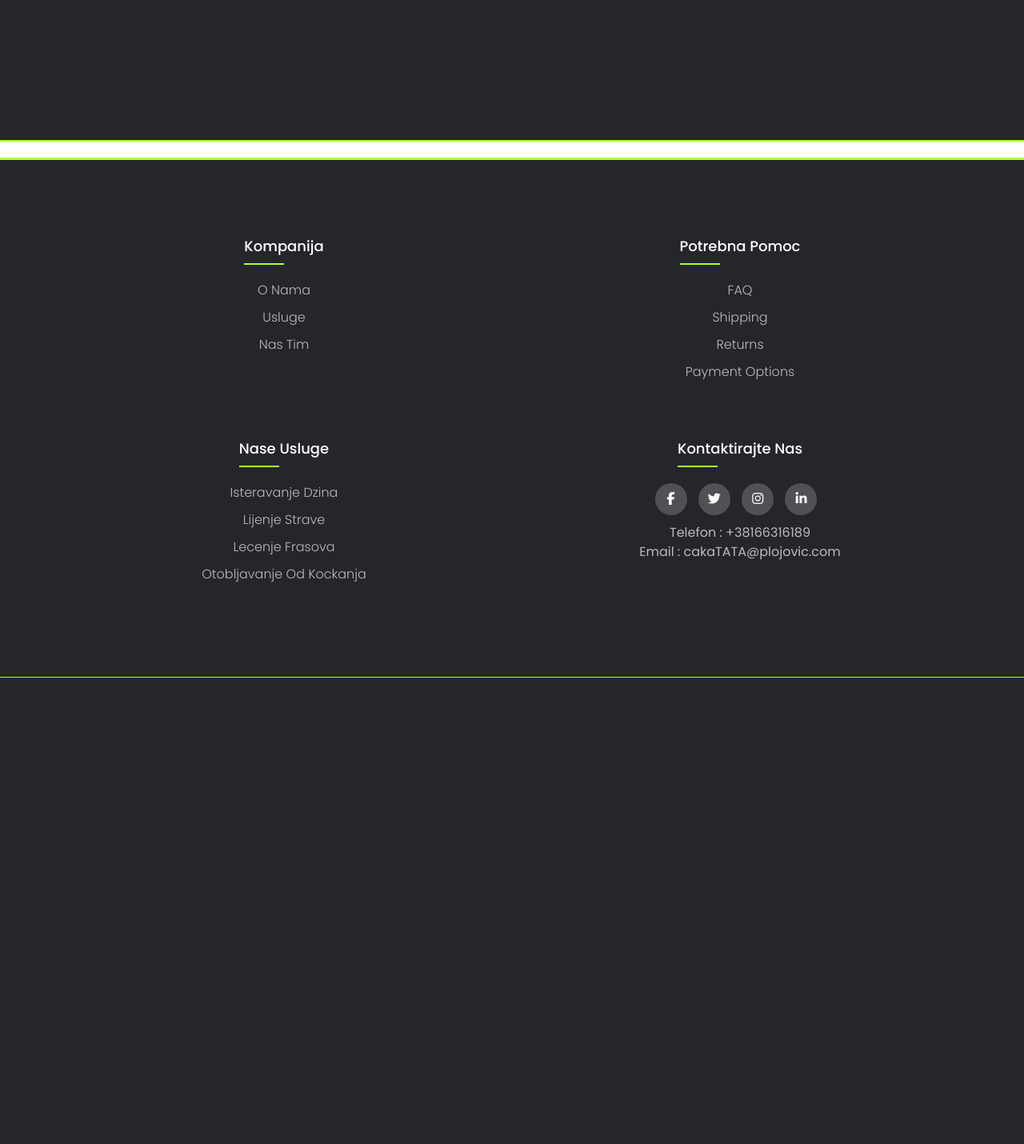
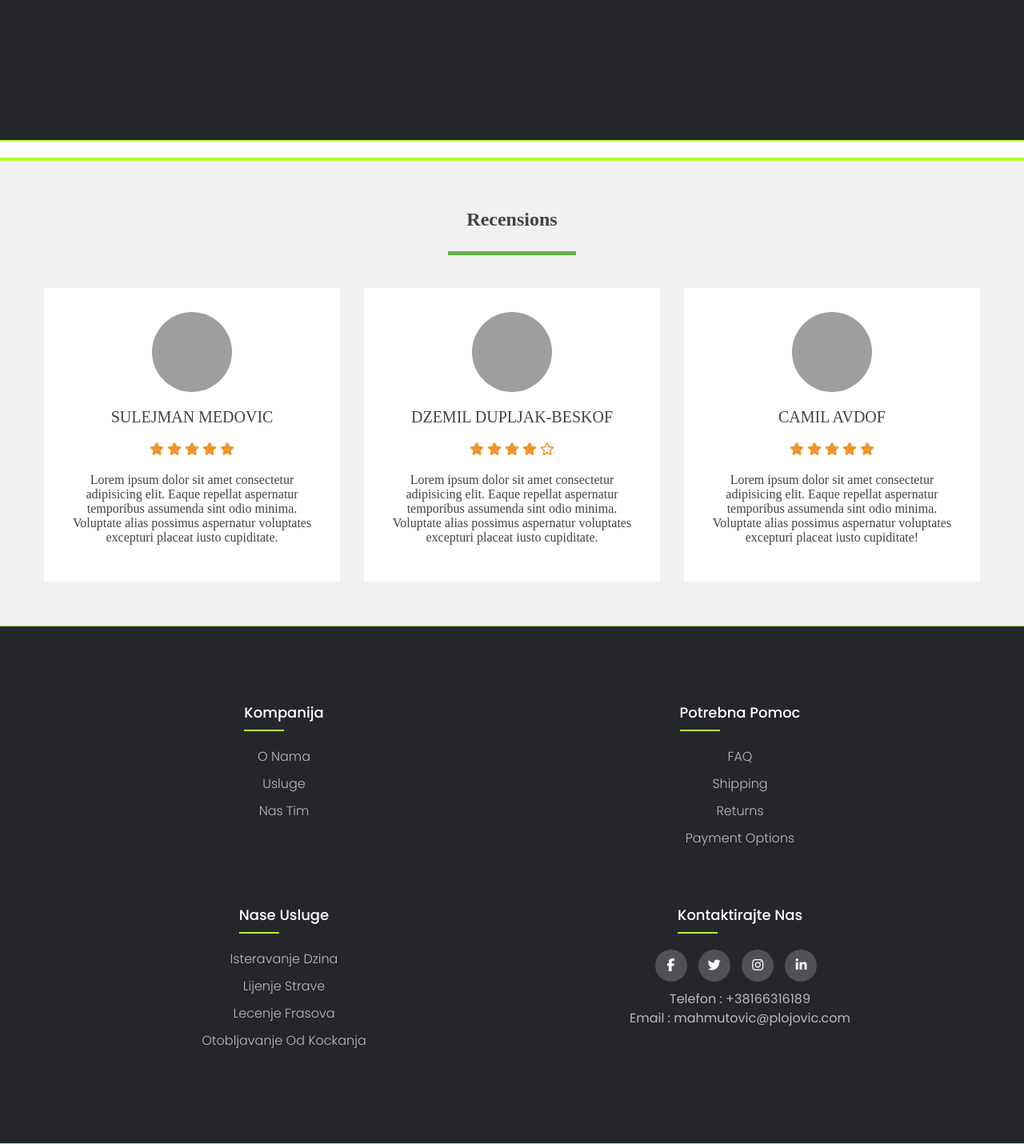
Before and after one commit to Camil-P/Clinic, a PHP site: page / in a window 1280 px wide. Shown: the part 1312-2742 px from the top of the page at 80% size. Before the commit the page ends 2159 px from the top, so only its background shows below. Run offline with PHP 8.4, Linux system fonts and the light colour scheme; some libraries are stand-ins or nearby versions; grey boxes are pictures that could not be loaded.

Commit message:
create new feature Nikola

```diff
--- a/Client/index.html
+++ b/Client/index.html
@@ -114,6 +114,62 @@
 
     <section id="about-clinic"></section>
 
+    <section id="testimonials">
+      <div class="testimonials">
+        <div class="testimonial-inner">
+          <h1>Recensions</h1>
+          <div class="border"></div>
+
+          <div class="row">
+            <div class="col">
+              <div class="testimonial">
+                <img src="https://images.pexels.com/photos/3211476/pexels-photo-3211476.jpeg?auto=compress&cs=tinysrgb&dpr=2&h=650&w=940" alt="">
+                <div class="name">Sulejman Medovic</div>
+                <div class="stars">
+                  <i class="fas fa-star"></i>
+                  <i class="fas fa-star"></i>
+                  <i class="fas fa-star"></i>
+                  <i class="fas fa-star"></i>
+                  <i class="fas fa-star"></i>
+                </div>
+                <p>Lorem ipsum dolor sit amet consectetur adipisicing elit. Eaque repellat aspernatur temporibus assumenda sint odio minima. Voluptate alias possimus aspernatur voluptates excepturi placeat iusto cupiditate.</p>
+              </div>
+            </div>
+
+            <div class="col">
+              <div class="testimonial">
+                <img src="https://images.pexels.com/photos/3585325/pexels-photo-3585325.jpeg?auto=compress&cs=tinysrgb&dpr=2&h=650&w=940" alt="">
+                <div class="name">Dzemil Dupljak-Beskof</div>
+                <div class="stars">
+                  <i class="fas fa-star"></i>
+                  <i class="fas fa-star"></i>
+                  <i class="fas fa-star"></i>
+                  <i class="fas fa-star"></i>
+                  <i class="far fa-star"></i>
+                </div>
+                <p>Lorem ipsum dolor sit amet consectetur adipisicing elit. Eaque repellat aspernatur temporibus assumenda sint odio minima. Voluptate alias possimus aspernatur voluptates excepturi placeat iusto cupiditate.</p>
+              </div>
+            </div>
+
+            <div class="col">
+              <div class="testimonial">
+                <img src="https://images.pexels.com/photos/2690323/pexels-photo-2690323.jpeg?auto=compress&cs=tinysrgb&dpr=2&h=650&w=940" alt="">
+                <div class="name">Camil Avdof</div>
+                <div class="stars">
+                  <i class="fas fa-star"></i>
+                  <i class="fas fa-star"></i>
+                  <i class="fas fa-star"></i>
+                  <i class="fas fa-star"></i>
+                  <i class="fas fa-star"></i>
+                </div>
+                <p>Lorem ipsum dolor sit amet consectetur adipisicing elit. Eaque repellat aspernatur temporibus assumenda sint odio minima. Voluptate alias possimus aspernatur voluptates excepturi placeat iusto cupiditate!</p>
+              </div>
+            </div>
+          </div>
+        </div>
+      </div>
+    </section>
+
     <footer class="footer">
       <div class="footer-col">
         <h4>Kompanija</h4>
@@ -137,9 +193,9 @@
         <h4>Nase usluge</h4>
         <ul>
           <li><a href="#">Isteravanje dzina</a></li>
-          <li><a href="#">lijenje strave</a></li>
-          <li><a href="#">lecenje frasova</a></li>
-          <li><a href="#">otobljavanje od kockanja</a></li>
+          <li><a href="#">Lijenje strave</a></li>
+          <li><a href="#">Lecenje frasova</a></li>
+          <li><a href="#">Otobljavanje od kockanja</a></li>
         </ul>
       </div>
       <div class="footer-col">
@@ -154,7 +210,7 @@
         <div class="footer-contact-us">
           <span>Telefon : +38166316189</span>
           <br />
-          <span>Email : cakaTATA@plojovic.com</span>
+          <span>Email : mahmutovic@plojovic.com</span>
         </div>
       </div>
     </footer>
--- /dev/null
+++ b/Client/resources/testimonial/testimonial.css
@@ -0,0 +1,75 @@
+
+.testimonials
+{
+  padding: 40px 0;
+  background: #f1f1f1;
+  color: #434343;
+  text-align: center;
+}
+
+.testimonial-inner
+{
+  max-width: 1200px;
+  margin: auto;
+  overflow: hidden;
+  padding: 0 20px;
+}
+
+.border
+{
+  width: 160px;
+  height: 5px;
+  background: #6ab04c;
+  margin: 26px auto;
+}
+
+.row
+{
+  display: flex;
+  flex-wrap: wrap;
+  justify-content: center;
+}
+
+.col
+{
+  flex: 33.33%;
+  max-width: 33.33%;
+  box-sizing:  border-box;
+  padding: 15px;
+}
+
+.testimonial
+{
+  background: #fff;
+  padding: 30px;
+}
+
+.testimonial img
+{
+  width: 100px;
+  height: 100px;
+  border-radius: 50%;
+}
+
+.name
+{
+  font-size: 20px;
+  text-transform: uppercase;
+  margin: 20px 0;
+}
+
+.stars
+{
+  color: #f0932b;
+  margin-bottom: 20px;
+}
+
+@media screen and (max-width: 1060px)
+{
+  .col
+  {
+    flex: 100%;
+    max-width: 80%;
+
+  }
+}
--- a/Client/style.css
+++ b/Client/style.css
@@ -2,6 +2,7 @@
 @import url("resources/footer.css");
 @import url("resources/gallery/gallery.css");
 @import url("resources/header/header.css");
+@import url("resources/testimonial/testimonial.css");
 
 
 body{
```
